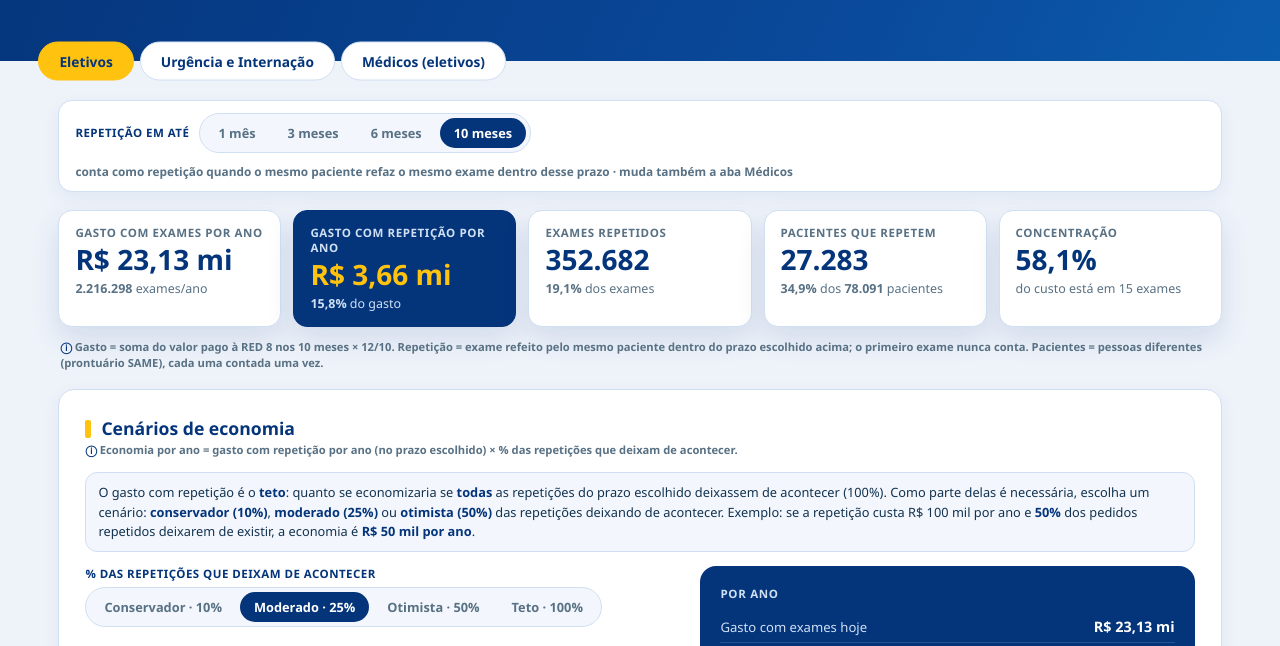
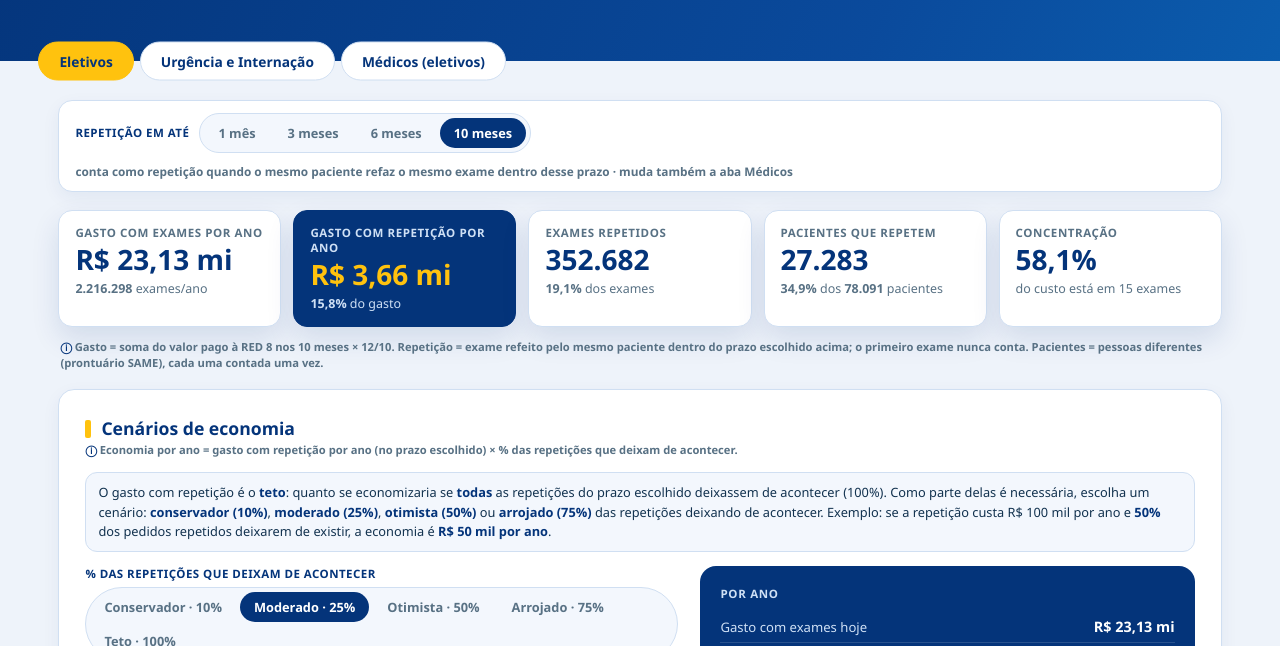
Before and after one commit to douglasraphael/Painel-de-Repeti-o, a plain HTML site: page index.html in a window 1280 px wide. Shown: the part 297-943 px from the top of the page. Drawn offline with Linux system fonts and the light colour scheme.

Commit message:
Cenário arrojado de 75%
Co-Authored-By: Claude Opus 5.5 <noreply@anthropic.com>
Claude-Session: https://claude.ai/code/session_0171snM7FtGYsdwDGZmLyUTV

```diff
--- a/index.html
+++ b/index.html
@@ -236,11 +236,11 @@
 
     <section class="rx-card" id="cenarios">
       <div class="rx-ch"><h2><i></i>Cenários de economia</h2><p class="rx-how">Economia por ano = gasto com repetição por ano (no prazo escolhido) × % das repetições que deixam de acontecer.</p></div>
-      <p class="rx-ex">O gasto com repetição é o <b>teto</b>: quanto se economizaria se <b>todas</b> as repetições do prazo escolhido deixassem de acontecer (100%). Como parte delas é necessária, escolha um cenário: <b>conservador (10%)</b>, <b>moderado (25%)</b> ou <b>otimista (50%)</b> das repetições deixando de acontecer. Exemplo: se a repetição custa R$ 100 mil por ano e <b>50%</b> dos pedidos repetidos deixarem de existir, a economia é <b>R$ 50 mil por ano</b>.</p>
+      <p class="rx-ex">O gasto com repetição é o <b>teto</b>: quanto se economizaria se <b>todas</b> as repetições do prazo escolhido deixassem de acontecer (100%). Como parte delas é necessária, escolha um cenário: <b>conservador (10%)</b>, <b>moderado (25%)</b>, <b>otimista (50%)</b> ou <b>arrojado (75%)</b> das repetições deixando de acontecer. Exemplo: se a repetição custa R$ 100 mil por ano e <b>50%</b> dos pedidos repetidos deixarem de existir, a economia é <b>R$ 50 mil por ano</b>.</p>
       <div class="rx-sim">
         <div class="rx-ctl">
           <label>% das repetições que deixam de acontecer</label>
-          <div class="rx-seg" role="group" aria-label="Redução da repetição"><button type="button" data-v="10">Conservador · 10%</button><button type="button" data-v="25">Moderado · 25%</button><button type="button" data-v="50">Otimista · 50%</button><button type="button" data-v="100">Teto · 100%</button></div>
+          <div class="rx-seg" role="group" aria-label="Redução da repetição"><button type="button" data-v="10">Conservador · 10%</button><button type="button" data-v="25">Moderado · 25%</button><button type="button" data-v="50">Otimista · 50%</button><button type="button" data-v="75">Arrojado · 75%</button><button type="button" data-v="100">Teto · 100%</button></div>
           <div style="margin-top:14px">
             <div class="rx-act"><span class="rx-n">1</span><div><b>Protocolos por exame</b><small>Implantar as propostas de ferritina e vitamina B12 e, depois, estender a TSH/T4 livre, vitamina D e hemoglobina glicada.</small></div></div>
             <div class="rx-act"><span class="rx-n">2</span><div><b>Resultado anterior visível na hora do pedido</b><small>Ataca a maior fatia: repetição pedida por outro médico.</small></div></div>
@@ -324,11 +324,11 @@
       </section>
       <section class="rx-card" id="u-cenarios">
         <div class="rx-ch"><h2><i></i>Cenários de economia</h2><p class="rx-how">Economia por ano = gasto com repetição por ano (no prazo escolhido) × % das repetições que deixam de acontecer.</p></div>
-        <p class="rx-ex">O gasto com repetição é o <b>teto</b>: quanto se economizaria se <b>todas</b> as repetições do prazo escolhido deixassem de acontecer (100%). Como parte delas é necessária, escolha um cenário: <b>conservador (10%)</b>, <b>moderado (25%)</b> ou <b>otimista (50%)</b> das repetições deixando de acontecer. Exemplo: se a repetição custa R$ 100 mil por ano e <b>50%</b> dos pedidos repetidos deixarem de existir, a economia é <b>R$ 50 mil por ano</b>.</p>
+        <p class="rx-ex">O gasto com repetição é o <b>teto</b>: quanto se economizaria se <b>todas</b> as repetições do prazo escolhido deixassem de acontecer (100%). Como parte delas é necessária, escolha um cenário: <b>conservador (10%)</b>, <b>moderado (25%)</b>, <b>otimista (50%)</b> ou <b>arrojado (75%)</b> das repetições deixando de acontecer. Exemplo: se a repetição custa R$ 100 mil por ano e <b>50%</b> dos pedidos repetidos deixarem de existir, a economia é <b>R$ 50 mil por ano</b>.</p>
         <div class="rx-sim">
           <div class="rx-ctl">
             <label>% das repetições que deixam de acontecer</label>
-            <div class="rx-seg" role="group" aria-label="Redução da repetição em urgência e internação"><button type="button" data-k="reducao_u" data-v="10">Conservador · 10%</button><button type="button" data-k="reducao_u" data-v="25">Moderado · 25%</button><button type="button" data-k="reducao_u" data-v="50">Otimista · 50%</button><button type="button" data-k="reducao_u" data-v="100">Teto · 100%</button></div>
+            <div class="rx-seg" role="group" aria-label="Redução da repetição em urgência e internação"><button type="button" data-k="reducao_u" data-v="10">Conservador · 10%</button><button type="button" data-k="reducao_u" data-v="25">Moderado · 25%</button><button type="button" data-k="reducao_u" data-v="50">Otimista · 50%</button><button type="button" data-k="reducao_u" data-v="75">Arrojado · 75%</button><button type="button" data-k="reducao_u" data-v="100">Teto · 100%</button></div>
             <div style="margin-top:14px">
               <div class="rx-act"><span class="rx-n">1</span><div><b>Bloqueio de pedido duplicado no mesmo atendimento</b><small>Mesmo exame já pedido e ainda sem resultado, ou com resultado de poucas horas.</small></div></div>
               <div class="rx-act"><span class="rx-n">2</span><div><b>Do pronto-socorro para a internação</b><small>Aproveitar os exames do PS na admissão em vez de pedir tudo de novo.</small></div></div>
```
Also changed, not shown: 1 other file.
